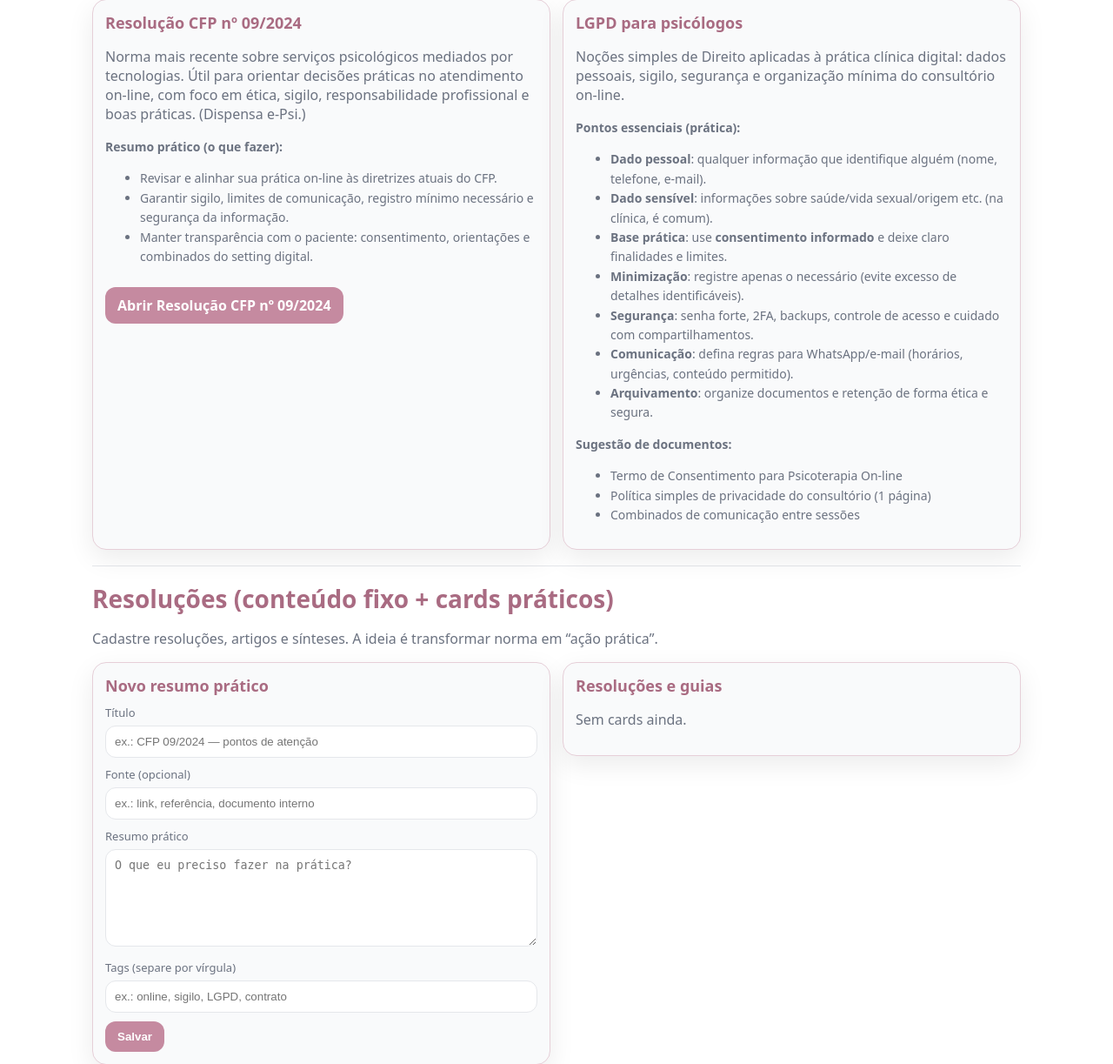
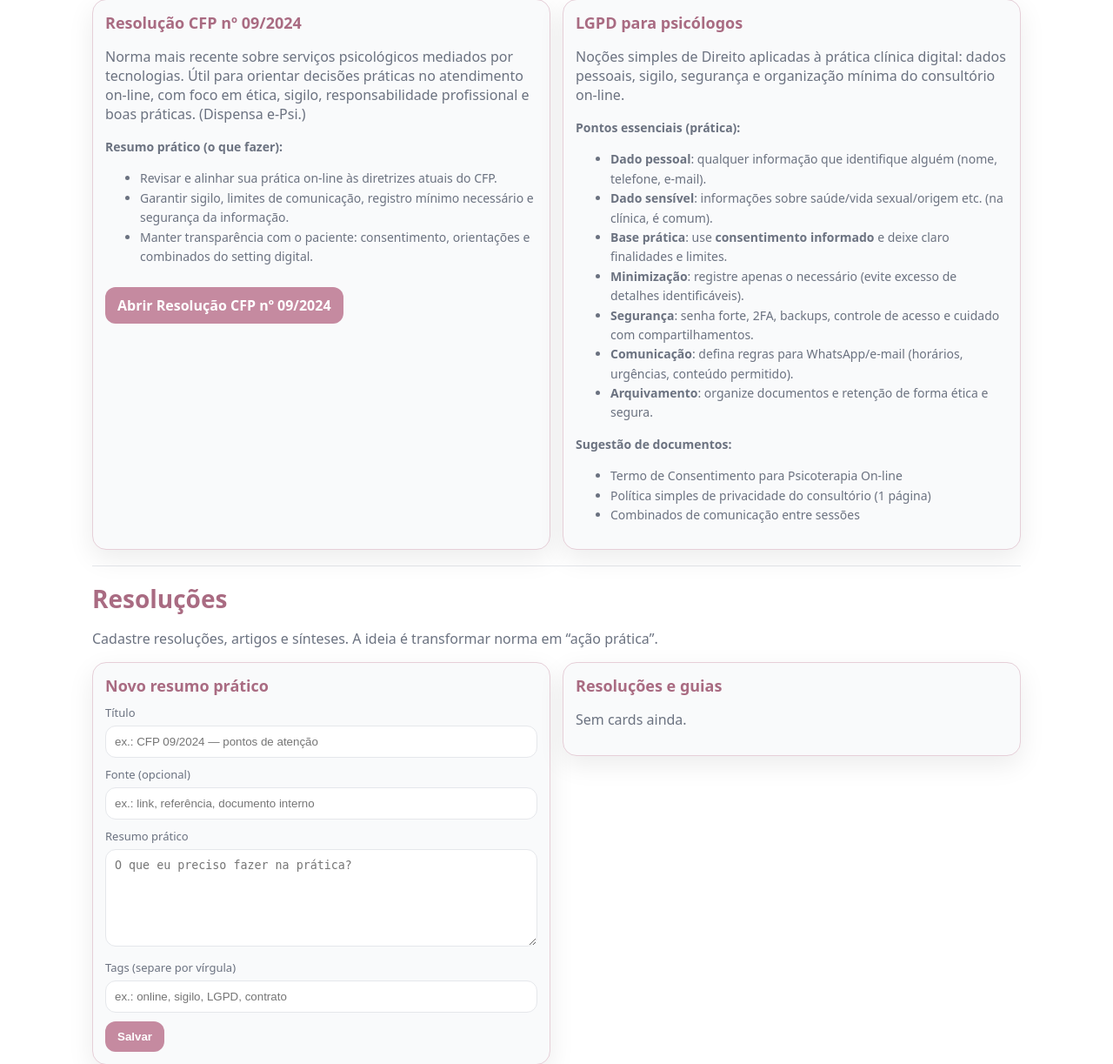
Before and after one commit to sabrinaandraderocha-cmyk/setting-psicoterapia-online, a FastAPI app: template app/templates/norms.html in a window 1280 px wide. Shown: the part 76-1299 px from the top of the page at 87% size. Run offline with FastAPI, Linux system fonts and the light colour scheme; the template is opened without the code that fills it, so the values that code supplies are empty.

Commit message:
Update norms.html

```diff
--- a/app/templates/norms.html
+++ b/app/templates/norms.html
@@ -58,7 +58,7 @@
 </div>
 
 <hr style="margin:18px 0; border:none; border-top:1px solid #e5e7eb;">
-  <h1>Resoluções (conteúdo fixo + cards práticos)</h1>
+  <h1>Resoluções</h1>
   <p class="muted">Cadastre resoluções, artigos e sínteses. A ideia é transformar norma em “ação prática”.</p>
 
   <div class="grid2">
```
